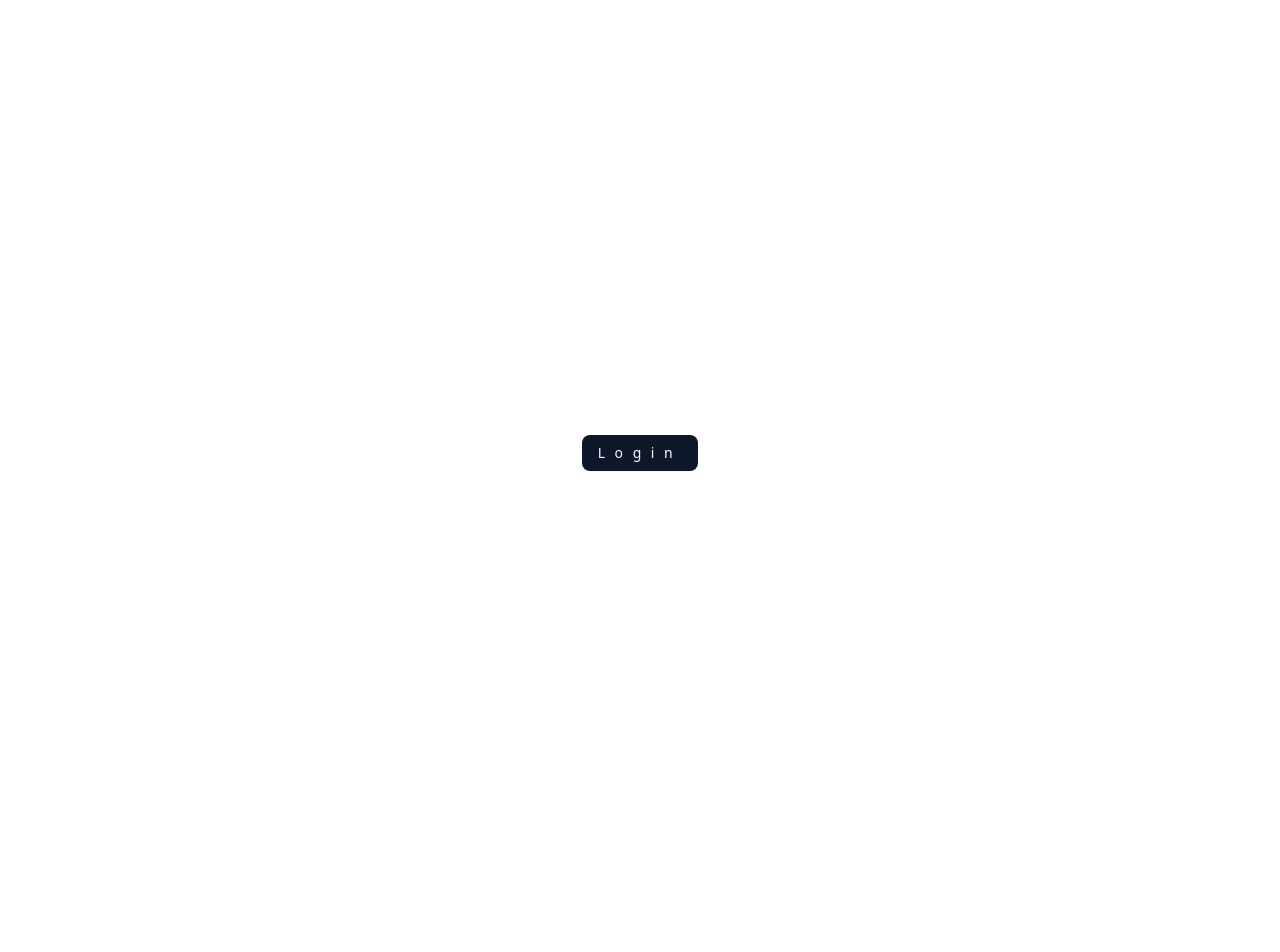
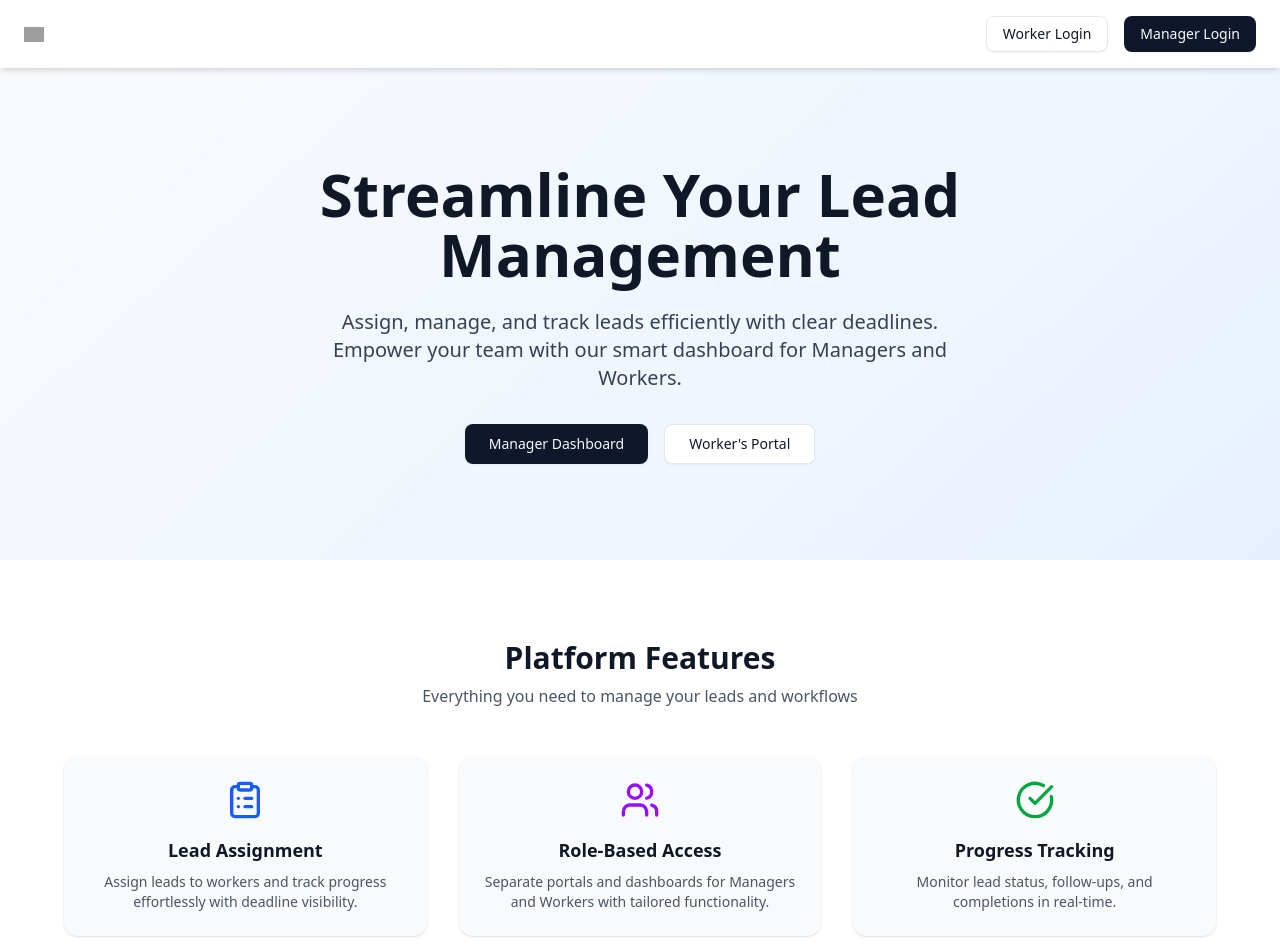
Before and after one commit to 12saswat/lead_managment-F, a Next.js app in the folder client/: page / in a window 1280 px wide. Shown: the top 952 px of the page. Before the commit the page ends 800 px from the top, so only its background shows below. Built offline with nearby package versions, Linux system fonts and the light colour scheme; grey boxes are pictures that could not be loaded.

Commit message:
Fix: Styling and creted Landing pg

```diff
--- a/client/components/ManagerNavBar.tsx
+++ /dev/null
@@ -1,9 +0,0 @@
-function ManagerNavBar () {
-    return (
-        <div className="bg-red-600 w-full">
-            ManagerNavBar
-        </div>
-    )
-}
-
-export default ManagerNavBar;
--- a/client/components/Navbar.tsx
+++ b/client/components/Navbar.tsx
@@ -19,7 +19,7 @@ const Navbar = () => {
     // const {toggleSidebar}=useSidebar();
     const { setTheme } = useTheme();
   return (
-   <nav className='dark:bg-[#0F172B]  backdrop-blur-2xl flex justify-between flex-col sticky z-2 top-0 shadow-sm'>
+    <nav className='dark:bg-[#0F172B]  backdrop-blur-2xl flex justify-between flex-col sticky z-2 top-0 shadow-sm dark:border-b-1 dark:border-gray-700'>
     {/* LEFT */}
 
     {/* RIGHT */}
--- a/client/components/Navbar2.tsx
+++ /dev/null
@@ -1,62 +0,0 @@
-"use client";
-import { LogOut, Moon, Settings, SquareArrowLeft, User } from 'lucide-react'
-import Link from 'next/link'
-import React from 'react'
-import { Avatar, AvatarFallback, AvatarImage } from '@/components/ui/avatar'
-import { useTheme } from "next-themes"
-import { Sun } from "lucide-react"
-import {
-  DropdownMenu,
-  DropdownMenuContent,
-  DropdownMenuItem,
-  DropdownMenuLabel,
-  DropdownMenuSeparator,
-  DropdownMenuTrigger,
-} from "@/components/ui/dropdown-menu"
-import { Button } from '@/components/ui/button'
-import { SidebarTrigger, useSidebar } from '@/components/ui/sidebar';
-  const handleGoBack = () => {
-    window.history.back();
-  };
-const Navbar = () => {
-    // const {toggleSidebar}=useSidebar();
-    const { setTheme } = useTheme();
-  return (
-   <nav className=' flex justify-between px-4 flex-col shadow-sm'>
-    {/* LEFT */}
-    {/* RIGHT */}
-    <div className='flex items-center p-2 justify-between gap-4'>
-    <SquareArrowLeft onClick={handleGoBack} />
-    <div className='flex items-center justify-between gap-4'>
-
-
-    <Link href="/">Dashboard</Link>
-    {/* THEME MENU */}
-    <DropdownMenu>
-      <DropdownMenuTrigger asChild>
-        <Button variant="ghost" size="icon">
-          <Sun className="h-[1.2rem] w-[1.2rem] scale-100 rotate-0 transition-all dark:scale-0 dark:-rotate-90" />
-          <Moon className="absolute h-[1.2rem] w-[1.2rem] scale-0 rotate-90 transition-all dark:scale-100 dark:rotate-0" />
-          <span className="sr-only">Toggle theme</span>
-        </Button>
-      </DropdownMenuTrigger>
-      <DropdownMenuContent align="end">
-        <DropdownMenuItem onClick={() => setTheme("light")}>
-          Light
-        </DropdownMenuItem>
-        <DropdownMenuItem onClick={() => setTheme("dark")}>
-          Dark
-        </DropdownMenuItem>
-        <DropdownMenuItem onClick={() => setTheme("system")}>
-          System
-        </DropdownMenuItem>
-      </DropdownMenuContent>
-    </DropdownMenu>
-
-   </div>
-    </div>
-   </nav>
-  )
-}
-export default Navbar
-Navbar
--- a/client/components/Workersidebar.tsx
+++ b/client/components/Workersidebar.tsx
@@ -1,4 +1,5 @@
 import { LogOut, Plus, LayoutDashboard, Users, Copy, Layers, Briefcase, Mail, FileText } from "lucide-react"
+import { useParams, usePathname } from "next/navigation";
 import {
   Sidebar,
   SidebarContent,
@@ -34,7 +35,7 @@ import { Button } from "@/components/ui/button"
 const items = [
   {
     title: "Dashboard",
-    url: "dashboard",
+    url: "/worker/dashboard",
     icon: LayoutDashboard,
   },
   {
@@ -75,8 +76,9 @@ const items = [
 ]
 
 const WorkerSidebar = () => {
+  const pathname = usePathname();
   return (
-    <Sidebar collapsible="icon" side="left">
+    <Sidebar collapsible="icon" side="left" className="backdrop-blur-sm border-1 border-gray-200 dark:border-gray-700 bg-white/70 dark:bg-gray-800/90">
       <SidebarHeader className="py-4">
         <SidebarMenu>
           <SidebarMenuItem>
@@ -97,7 +99,7 @@ const WorkerSidebar = () => {
             <SidebarMenu>
               {
                 items.map(item => (
-                  <SidebarMenuItem key={item.title}>
+                  <SidebarMenuItem className={`rounded-xl ${item.url === pathname ? "bg-gray-200 text-black" : "rounded"}`} key={item.title}>
                     <SidebarMenuButton asChild>
                       <Link href={item.url}>
                         <item.icon />
--- a/client/src/app/leads/layout.tsx
+++ b/client/src/app/leads/layout.tsx
@@ -1,8 +1,10 @@
 "use client";
+
+import React, { useEffect, useState } from "react";
 import { usePathname } from "next/navigation";
 import { SidebarProvider } from "@/components/ui/sidebar";
 import Appsidebar from "../../../components/Appsidebar";
-import Navbar2 from "../../../components/Navbar2";
+import Workersidebar from "../../../components/Workersidebar";
 import Navbar from "../../../components/Navbar";
 export default function ManagerLayout({
   children,
@@ -10,6 +12,9 @@ export default function ManagerLayout({
   children: React.ReactNode;
 }>) {
   const pathname = usePathname();
+  const allCookies = document.cookie.split(";").map((cookie) => cookie.trim());
+  const found001 = allCookies.some((cookie) => cookie.startsWith("001"));
+  console.log("Found 001 cookie:", found001);
 
   //NOTE: Un-comment below logic to remove navbar from auth pages.
   const hideNavBar = pathname.startsWith('/manager/auth');
@@ -18,10 +23,10 @@ export default function ManagerLayout({
     <div className="">
       <SidebarProvider>
         {!hideNavBar && (
-            <Appsidebar />
+          found001 ? <Workersidebar /> : <Appsidebar />
         )}
         <main className="w-full">
-             {!hideNavBar &&(<Navbar />)}
+          {!hideNavBar && <Navbar />}
           {children}
         </main>
       </SidebarProvider>
--- a/client/src/app/page.tsx
+++ b/client/src/app/page.tsx
@@ -1,56 +1,94 @@
-'use client'
+'use client';
+
+import Link from 'next/link';
 import { Button } from '@/components/ui/button';
-import Link from 'next/link';
 import { useState, useEffect } from 'react';
+import Image from "next/image"
+import { Briefcase, ClipboardList, Users, CheckCircle } from 'lucide-react';
 
-export default function Home() {
-  const [isVisible, setIsVisible] = useState(false);
-  const [showTagline, setShowTagline] = useState(false);
-  const [showMission, setShowMission] = useState(false);
+export default function LandingPage() {
+  const [mounted, setMounted] = useState(false);
 
   useEffect(() => {
-    const timer1 = setTimeout(() => setIsVisible(true), 300);
-    const timer2 = setTimeout(() => setShowTagline(true), 1500);
-    const timer3 = setTimeout(() => setShowMission(true), 2800);
-
-    return () => {
-      clearTimeout(timer1);
-      clearTimeout(timer2);
-      clearTimeout(timer3);
-    };
+    const timer = setTimeout(() => setMounted(true), 100);
+    return () => clearTimeout(timer);
   }, []);
 
   return (
-    <div className="min-h-screen w-full flex flex-col items-center justify-center relative overflow-hidden">
+    <div className="min-h-screen bg-gradient-to-br from-slate-50 via-blue-50 to-indigo-100 text-gray-900">
 
+      {/* Navbar */}
+      <nav className="flex justify-between items-center px-6 py-4 bg-white shadow-md sticky top-0 z-50">
+        <Link href="/">
+          <Image src="/vercel.svg" alt="logo" width={20} height={20} />
+        </Link>
+        <div className="flex gap-4">
+          <Link href="/worker/auth/login">
+            <Button variant="outline">Worker Login</Button>
+          </Link>
+          <Link href="/manager/auth/login">
+            <Button>Manager Login</Button>
+          </Link>
+        </div>
+      </nav>
 
-      <div className="relative z-10 text-center px-8 max-w-6xl">
+      {/* Hero Section */}
+      <section className="py-24 px-6 text-center max-w-5xl mx-auto">
+        <h1 className={`text-5xl md:text-6xl font-extrabold mb-6 transition-all duration-1000 ease-out ${mounted ? 'opacity-100 translate-y-0' : 'opacity-0 translate-y-10'}`}>
+          Streamline Your Lead Management
+        </h1>
+        <p className="text-xl text-gray-700 mb-8 max-w-2xl mx-auto">
+          Assign, manage, and track leads efficiently with clear deadlines. Empower your team with our smart dashboard for Managers and Workers.
+        </p>
+        <div className="flex justify-center gap-4">
+          <Link href="/manager/auth/login">
+            <Button size="lg">Manager Dashboard</Button>
+          </Link>
+          <Link href="/worker/auth/login">
+            <Button variant="outline" size="lg">Worker's Portal</Button>
+          </Link>
+        </div>
+      </section>
 
-        {/* Main INDIBUS Logo */}
-        <div className={`transition-all duration-2000 ease-out ${isVisible ? 'opacity-100 translate-y-0' : 'opacity-0 translate-y-12'}`}>
-          <h1
-            className="text-8xl md:text-9xl lg:text-[12rem] font-bold mb-8 tracking-wider select-none"
-            style={{
-              textShadow: `
-                0 1px 0 #ccc,
-                0 2px 0 #c9c9c9,
-                0 3px 0 #bbb,
-                0 4px 0 #b9b9b9,
-                0 5px 0 #aaa,
-                0 6px 1px rgba(0,0,0,.1),
-                0 0 5px rgba(0,0,0,.1),
-                0 1px 3px rgba(0,0,0,.3),
-                0 3px 5px rgba(0,0,0,.2),
-                0 5px 10px rgba(0,0,0,.25),
-                0 10px 10px rgba(0,0,0,.2),
-                0 20px 20px rgba(0,0,0,.15)
-              `
-            }}
-          >
-            <Link href="/manager/auth/login"><Button>Login</Button></Link>
-          </h1>
+      {/* Features Section */}
+      <section className="bg-white py-20 px-6">
+        <div className="text-center mb-12">
+          <h2 className="text-3xl font-bold">Platform Features</h2>
+          <p className="text-gray-600 mt-2">Everything you need to manage your leads and workflows</p>
         </div>
-      </div>
+        <div className="grid grid-cols-1 md:grid-cols-3 gap-8 max-w-6xl mx-auto">
+          <FeatureCard
+            icon={<ClipboardList className="w-10 h-10 text-blue-600" />}
+            title="Lead Assignment"
+            description="Assign leads to workers and track progress effortlessly with deadline visibility."
+          />
+          <FeatureCard
+            icon={<Users className="w-10 h-10 text-purple-600" />}
+            title="Role-Based Access"
+            description="Separate portals and dashboards for Managers and Workers with tailored functionality."
+          />
+          <FeatureCard
+            icon={<CheckCircle className="w-10 h-10 text-green-600" />}
+            title="Progress Tracking"
+            description="Monitor lead status, follow-ups, and completions in real-time."
+          />
+        </div>
+      </section>
+
+      {/* Footer */}
+      <footer className="bg-gray-900 text-white text-center py-6 mt-16">
+        <p className="text-sm">&copy; {new Date().getFullYear()} INDIBUS Software Solution Pvt. Ltd. All rights reserved.</p>
+      </footer>
     </div>
   );
 }
+
+const FeatureCard = ({ icon, title, description }: { icon: React.ReactNode; title: string; description: string }) => {
+  return (
+    <div className="bg-gray-50 rounded-xl shadow-sm p-6 text-center hover:shadow-md transition-shadow duration-300">
+      <div className="flex justify-center mb-4">{icon}</div>
+      <h3 className="text-lg font-semibold mb-2">{title}</h3>
+      <p className="text-gray-600 text-sm">{description}</p>
+    </div>
+  );
+};
--- a/client/src/app/worker/dashboard/layout.tsx
+++ b/client/src/app/worker/dashboard/layout.tsx
@@ -13,7 +13,7 @@ export default function ManagerLayout({
   pathname.startsWith('/worker/auth')
   const hideNavBar = false;
   return (
-    <div className='bg-gradient-to-br from-slate-50 via-blue-50 to-indigo-100 text-black'>
+    <div className='bg-gradient-to-br from-slate-50 via-blue-50 to-indigo-100'>
       <SidebarProvider>
         <main className="w-full flex">
           <WorkerSidebar />
```
Lines whose indentation alone changed are shown as unchanged.
